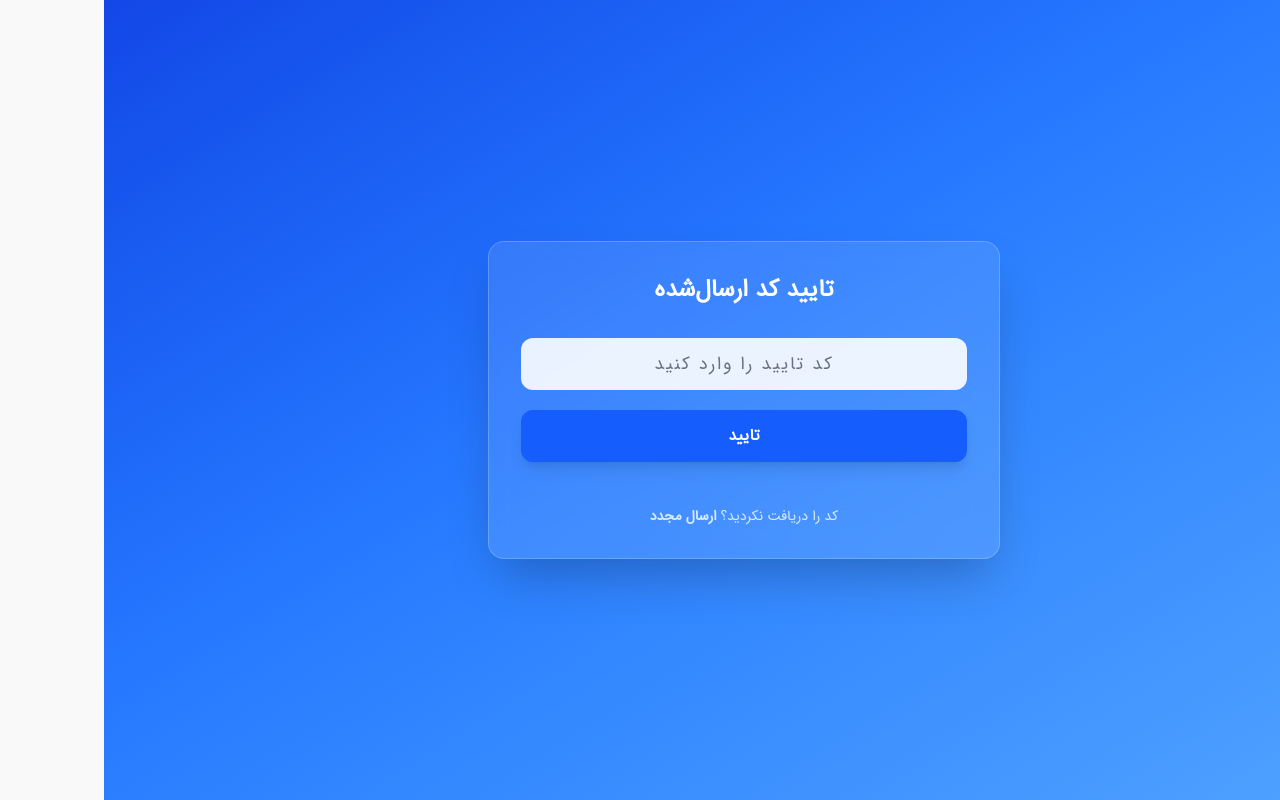
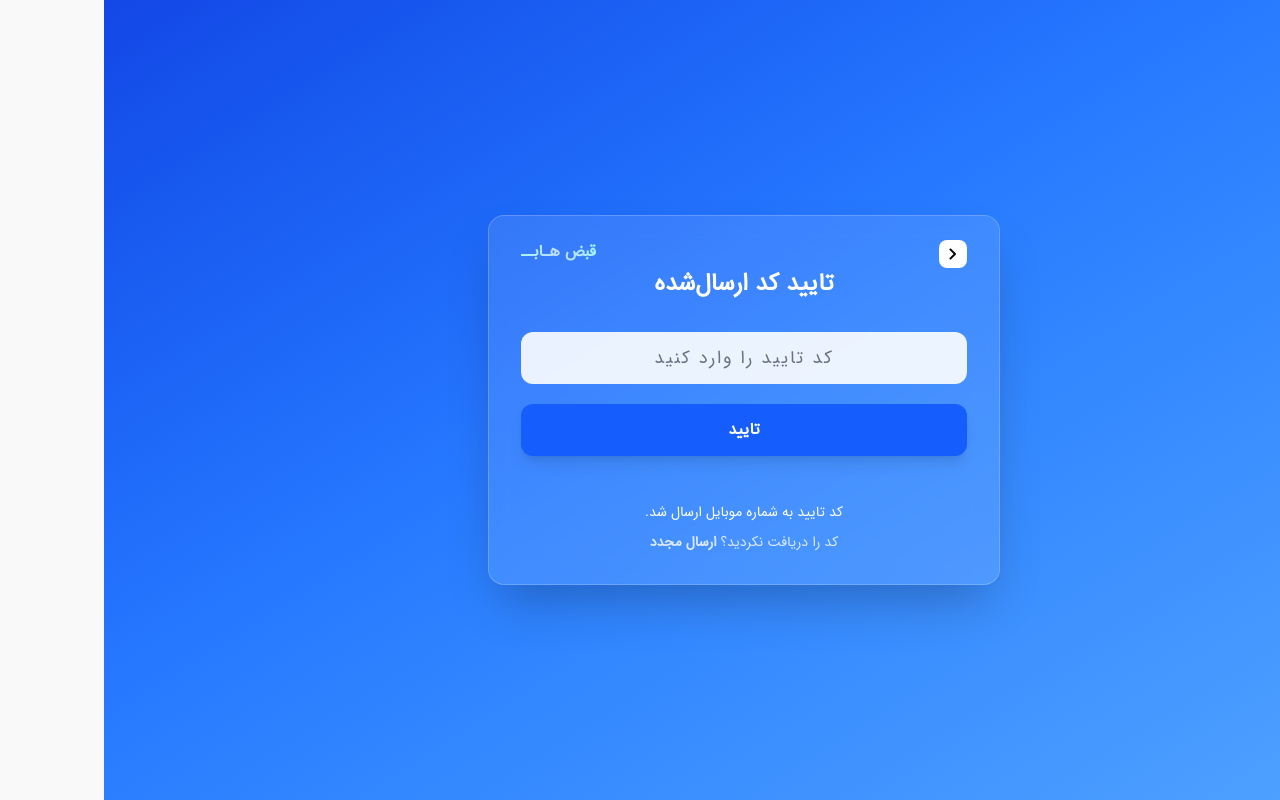
Before and after one commit to mahdidelavarz/ghabzhub, a Next.js app in the folder frontend/: page /auth/verify-otp in a window 1280 px wide. Built offline with nearby package versions, Linux system fonts and the light colour scheme; no server answers.

Commit message:
verifyOtp style updated

```diff
--- a/frontend/features/auth/ui/CompleteProfileContent.tsx
+++ b/frontend/features/auth/ui/CompleteProfileContent.tsx
@@ -47,8 +47,8 @@ export default function CompleteProfileContent() {
   const errorMessage = (error as any)?.response?.data?.detail || "";
 
   return (
-    <div className="auth-form-body pt-3 lg:pt-8">
-      <ColorfulLogo  />
+    <div className="auth-form-body pt-3 lg:pt-6">
+      <ColorfulLogo />
       <h1 className="mt-4 text-2xl font-bold text-center text-white mb-8">
         تکمیل پروفایل
       </h1>
--- a/frontend/features/auth/ui/VerifyOtpContent.tsx
+++ b/frontend/features/auth/ui/VerifyOtpContent.tsx
@@ -6,6 +6,8 @@ import { zodResolver } from "@hookform/resolvers/zod";
 import { useVerifyOtp } from "../hooks/useVerifyOtp";
 import { useResendOtp } from "../hooks/useResendOtp";
 import { verifyOtpSchema, VerifyOtpFormData } from "../schemas/authSchemas";
+import { ColorfulLogo } from "@/features/shared/ui/Logo";
+import { LocalIcon } from "@/features/shared/icons/localIcon";
 
 export default function VerifyOtpContent() {
   const router = useRouter();
@@ -34,7 +36,7 @@ export default function VerifyOtpContent() {
         onSuccess: () => {
           router.push("/auth/login");
         },
-      }
+      },
     );
   };
 
@@ -47,8 +49,16 @@ export default function VerifyOtpContent() {
   const errorMessage = (error as any)?.response?.data?.detail || "";
 
   return (
-
-      <div className="auth-form-body pt-3 lg:pt-8">
+    <div className="auth-form-body pt-3 lg:pt-6">
+      <div className="w-full flex justify-between ">
+        <div
+          className="w-7 h-7 bg-white rounded-lg flex justify-center items-center cursor-pointer"
+          onClick={() => router.push('/auth/register')}
+        >
+          <LocalIcon name="ArrowDownIcon" className="-rotate-90 text-white" />
+        </div>{" "}
+        <ColorfulLogo />
+      </div>
       <h1 className="text-2xl font-bold text-center text-white mb-8">
         تایید کد ارسال‌شده
       </h1>
@@ -111,7 +121,10 @@ export default function VerifyOtpContent() {
         )}
 
         <div className="text-center mt-6">
-            <p className="text-blue-100 text-sm">
+          <span className="text-white text-sm">
+            کد تایید به شماره موبایل <b className="">{mobile}</b> ارسال شد.
+          </span>
+          <p className="text-blue-100 text-sm mt-2">
             کد را دریافت نکردید؟{" "}
             <span
               className={`font-semibold hover:text-white cursor-pointer transition-colors ${
```
Lines whose indentation alone changed are shown as unchanged.
